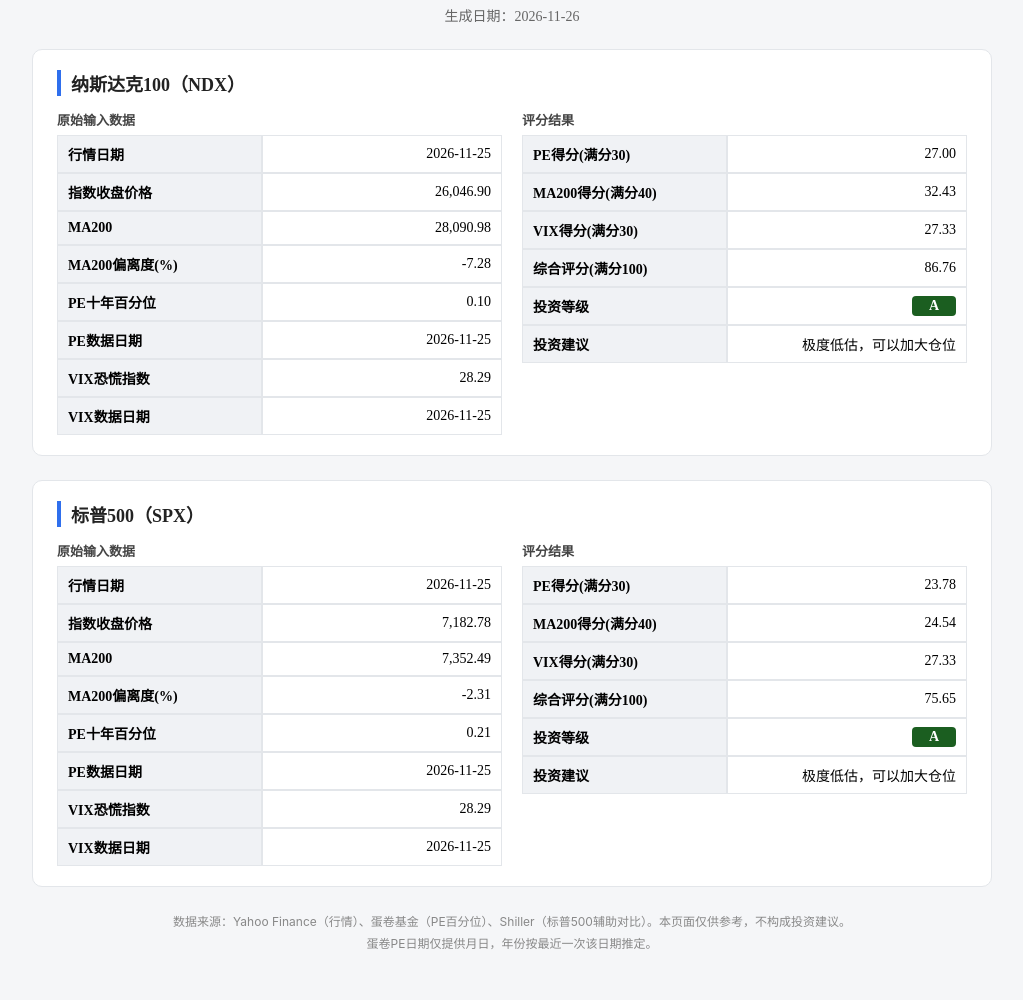
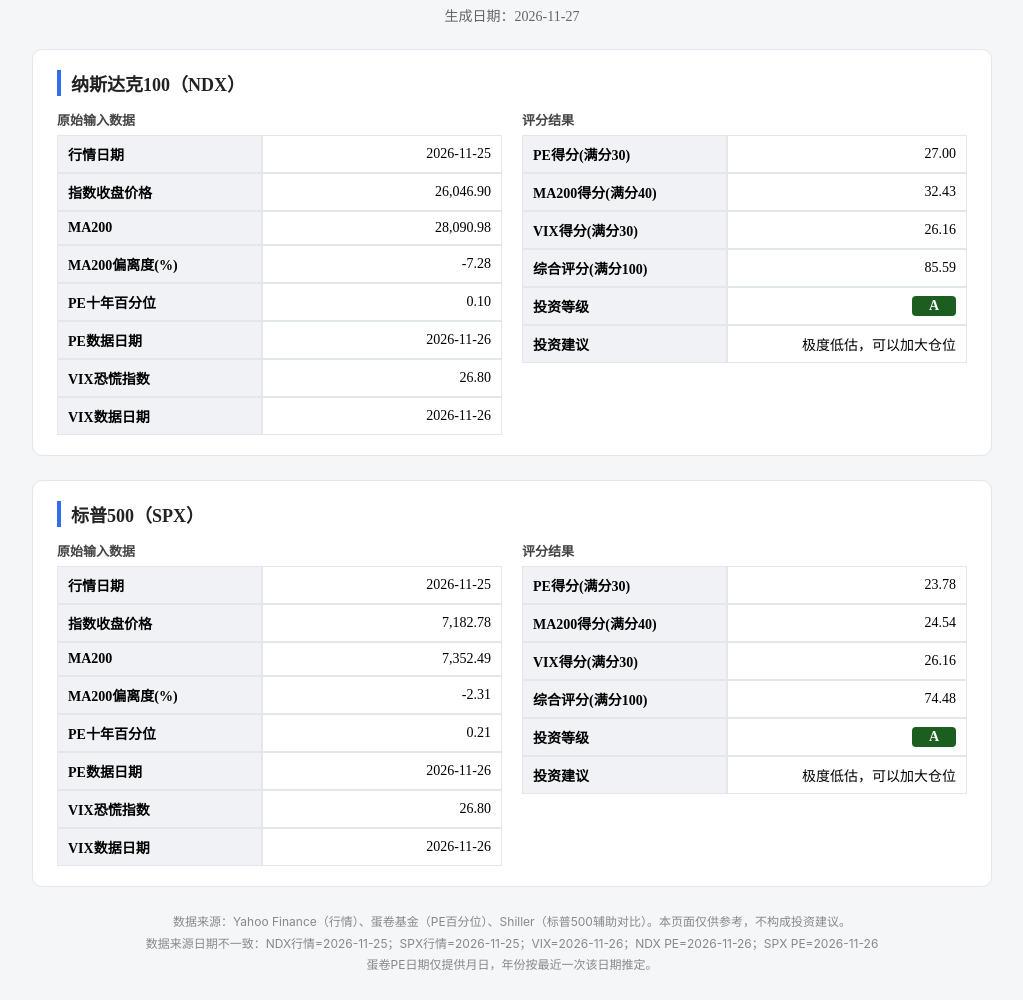
Before and after one commit to lccccc1024/us-index-score, a plain HTML site: page result.html in a window 1280 px wide. Shown: the part 60-1060 px from the top of the page, without its empty margins (128-1151 px from the left). Before the commit the page ends 1038 px from the top, so only its background shows below. Drawn offline with Linux system fonts and the light colour scheme.

Commit message:
daily update 2026-11-27

```diff
--- a/result.html
+++ b/result.html
@@ -11,7 +11,7 @@
   <h1 style="text-align:center;font-size:24px;margin:0 0 6px;color:#222;
 font-family:'PingFang SC','Microsoft YaHei',-apple-system,sans-serif">
 美股指数每日评分｜NDX &amp; SPX</h1>
-  <div style="text-align:center;color:#666;margin:0 0 24px;font-size:14px">生成日期：2026-11-26</div>
+  <div style="text-align:center;color:#666;margin:0 0 24px;font-size:14px">生成日期：2026-11-27</div>
   <table role="presentation" width="100%" cellpadding="0" cellspacing="0"
 style="width:100%;max-width:960px;background:#ffffff;border:1px solid #e3e6ea;
 border-radius:10px;margin:0 auto 24px"><tr><td style="padding:20px 24px">
@@ -28,9 +28,9 @@ padding-bottom:6px">原始输入数据</td></tr>
           <tr><th style='border:1px solid #e3e6ea;padding:8px 10px;font-size:14px;background:#f0f2f5;text-align:left;width:46%'>MA200</th><td style='border:1px solid #e3e6ea;padding:8px 10px;font-size:14px;text-align:right;font-variant-numeric:tabular-nums'>28,090.98</td></tr>
           <tr><th style='border:1px solid #e3e6ea;padding:8px 10px;font-size:14px;background:#f0f2f5;text-align:left;width:46%'>MA200偏离度(%)</th><td style='border:1px solid #e3e6ea;padding:8px 10px;font-size:14px;text-align:right;font-variant-numeric:tabular-nums'>-7.28</td></tr>
           <tr><th style='border:1px solid #e3e6ea;padding:8px 10px;font-size:14px;background:#f0f2f5;text-align:left;width:46%'>PE十年百分位</th><td style='border:1px solid #e3e6ea;padding:8px 10px;font-size:14px;text-align:right;font-variant-numeric:tabular-nums'>0.10</td></tr>
-          <tr><th style='border:1px solid #e3e6ea;padding:8px 10px;font-size:14px;background:#f0f2f5;text-align:left;width:46%'>PE数据日期</th><td style='border:1px solid #e3e6ea;padding:8px 10px;font-size:14px;text-align:right;font-variant-numeric:tabular-nums'>2026-11-25</td></tr>
-          <tr><th style='border:1px solid #e3e6ea;padding:8px 10px;font-size:14px;background:#f0f2f5;text-align:left;width:46%'>VIX恐慌指数</th><td style='border:1px solid #e3e6ea;padding:8px 10px;font-size:14px;text-align:right;font-variant-numeric:tabular-nums'>28.29</td></tr>
-          <tr><th style='border:1px solid #e3e6ea;padding:8px 10px;font-size:14px;background:#f0f2f5;text-align:left;width:46%'>VIX数据日期</th><td style='border:1px solid #e3e6ea;padding:8px 10px;font-size:14px;text-align:right;font-variant-numeric:tabular-nums'>2026-11-25</td></tr>
+          <tr><th style='border:1px solid #e3e6ea;padding:8px 10px;font-size:14px;background:#f0f2f5;text-align:left;width:46%'>PE数据日期</th><td style='border:1px solid #e3e6ea;padding:8px 10px;font-size:14px;text-align:right;font-variant-numeric:tabular-nums'>2026-11-26</td></tr>
+          <tr><th style='border:1px solid #e3e6ea;padding:8px 10px;font-size:14px;background:#f0f2f5;text-align:left;width:46%'>VIX恐慌指数</th><td style='border:1px solid #e3e6ea;padding:8px 10px;font-size:14px;text-align:right;font-variant-numeric:tabular-nums'>26.80</td></tr>
+          <tr><th style='border:1px solid #e3e6ea;padding:8px 10px;font-size:14px;background:#f0f2f5;text-align:left;width:46%'>VIX数据日期</th><td style='border:1px solid #e3e6ea;padding:8px 10px;font-size:14px;text-align:right;font-variant-numeric:tabular-nums'>2026-11-26</td></tr>
         </table>
       </td>
       <td width="50%" valign="top" style="padding-left:10px">
@@ -39,8 +39,8 @@ padding-bottom:6px">原始输入数据</td></tr>
 padding-bottom:6px">评分结果</td></tr>
           <tr><th style='border:1px solid #e3e6ea;padding:8px 10px;font-size:14px;background:#f0f2f5;text-align:left;width:46%'>PE得分(满分30)</th><td style='border:1px solid #e3e6ea;padding:8px 10px;font-size:14px;text-align:right;font-variant-numeric:tabular-nums'>27.00</td></tr>
           <tr><th style='border:1px solid #e3e6ea;padding:8px 10px;font-size:14px;background:#f0f2f5;text-align:left;width:46%'>MA200得分(满分40)</th><td style='border:1px solid #e3e6ea;padding:8px 10px;font-size:14px;text-align:right;font-variant-numeric:tabular-nums'>32.43</td></tr>
-          <tr><th style='border:1px solid #e3e6ea;padding:8px 10px;font-size:14px;background:#f0f2f5;text-align:left;width:46%'>VIX得分(满分30)</th><td style='border:1px solid #e3e6ea;padding:8px 10px;font-size:14px;text-align:right;font-variant-numeric:tabular-nums'>27.33</td></tr>
-          <tr><th style='border:1px solid #e3e6ea;padding:8px 10px;font-size:14px;background:#f0f2f5;text-align:left;width:46%'>综合评分(满分100)</th><td style='border:1px solid #e3e6ea;padding:8px 10px;font-size:14px;text-align:right;font-variant-numeric:tabular-nums'>86.76</td></tr>
+          <tr><th style='border:1px solid #e3e6ea;padding:8px 10px;font-size:14px;background:#f0f2f5;text-align:left;width:46%'>VIX得分(满分30)</th><td style='border:1px solid #e3e6ea;padding:8px 10px;font-size:14px;text-align:right;font-variant-numeric:tabular-nums'>26.16</td></tr>
+          <tr><th style='border:1px solid #e3e6ea;padding:8px 10px;font-size:14px;background:#f0f2f5;text-align:left;width:46%'>综合评分(满分100)</th><td style='border:1px solid #e3e6ea;padding:8px 10px;font-size:14px;text-align:right;font-variant-numeric:tabular-nums'>85.59</td></tr>
           <tr><th style='border:1px solid #e3e6ea;padding:8px 10px;font-size:14px;background:#f0f2f5;text-align:left;width:46%'>投资等级</th><td style='border:1px solid #e3e6ea;padding:8px 10px;font-size:14px;text-align:right;font-variant-numeric:tabular-nums'><span style='display:inline-block;min-width:28px;text-align:center;font-weight:700;border-radius:4px;padding:2px 8px;background:#1b5e20;color:#ffffff'>A</span></td></tr>
           <tr><th style='border:1px solid #e3e6ea;padding:8px 10px;font-size:14px;background:#f0f2f5;text-align:left;width:46%'>投资建议</th><td style='border:1px solid #e3e6ea;padding:8px 10px;font-size:14px;text-align:right;font-variant-numeric:tabular-nums'><span style='text-align:left'>极度低估，可以加大仓位</span></td></tr>
         </table>
@@ -64,9 +64,9 @@ padding-bottom:6px">原始输入数据</td></tr>
           <tr><th style='border:1px solid #e3e6ea;padding:8px 10px;font-size:14px;background:#f0f2f5;text-align:left;width:46%'>MA200</th><td style='border:1px solid #e3e6ea;padding:8px 10px;font-size:14px;text-align:right;font-variant-numeric:tabular-nums'>7,352.49</td></tr>
           <tr><th style='border:1px solid #e3e6ea;padding:8px 10px;font-size:14px;background:#f0f2f5;text-align:left;width:46%'>MA200偏离度(%)</th><td style='border:1px solid #e3e6ea;padding:8px 10px;font-size:14px;text-align:right;font-variant-numeric:tabular-nums'>-2.31</td></tr>
           <tr><th style='border:1px solid #e3e6ea;padding:8px 10px;font-size:14px;background:#f0f2f5;text-align:left;width:46%'>PE十年百分位</th><td style='border:1px solid #e3e6ea;padding:8px 10px;font-size:14px;text-align:right;font-variant-numeric:tabular-nums'>0.21</td></tr>
-          <tr><th style='border:1px solid #e3e6ea;padding:8px 10px;font-size:14px;background:#f0f2f5;text-align:left;width:46%'>PE数据日期</th><td style='border:1px solid #e3e6ea;padding:8px 10px;font-size:14px;text-align:right;font-variant-numeric:tabular-nums'>2026-11-25</td></tr>
-          <tr><th style='border:1px solid #e3e6ea;padding:8px 10px;font-size:14px;background:#f0f2f5;text-align:left;width:46%'>VIX恐慌指数</th><td style='border:1px solid #e3e6ea;padding:8px 10px;font-size:14px;text-align:right;font-variant-numeric:tabular-nums'>28.29</td></tr>
-          <tr><th style='border:1px solid #e3e6ea;padding:8px 10px;font-size:14px;background:#f0f2f5;text-align:left;width:46%'>VIX数据日期</th><td style='border:1px solid #e3e6ea;padding:8px 10px;font-size:14px;text-align:right;font-variant-numeric:tabular-nums'>2026-11-25</td></tr>
+          <tr><th style='border:1px solid #e3e6ea;padding:8px 10px;font-size:14px;background:#f0f2f5;text-align:left;width:46%'>PE数据日期</th><td style='border:1px solid #e3e6ea;padding:8px 10px;font-size:14px;text-align:right;font-variant-numeric:tabular-nums'>2026-11-26</td></tr>
+          <tr><th style='border:1px solid #e3e6ea;padding:8px 10px;font-size:14px;background:#f0f2f5;text-align:left;width:46%'>VIX恐慌指数</th><td style='border:1px solid #e3e6ea;padding:8px 10px;font-size:14px;text-align:right;font-variant-numeric:tabular-nums'>26.80</td></tr>
+          <tr><th style='border:1px solid #e3e6ea;padding:8px 10px;font-size:14px;background:#f0f2f5;text-align:left;width:46%'>VIX数据日期</th><td style='border:1px solid #e3e6ea;padding:8px 10px;font-size:14px;text-align:right;font-variant-numeric:tabular-nums'>2026-11-26</td></tr>
         </table>
       </td>
       <td width="50%" valign="top" style="padding-left:10px">
@@ -75,8 +75,8 @@ padding-bottom:6px">原始输入数据</td></tr>
 padding-bottom:6px">评分结果</td></tr>
           <tr><th style='border:1px solid #e3e6ea;padding:8px 10px;font-size:14px;background:#f0f2f5;text-align:left;width:46%'>PE得分(满分30)</th><td style='border:1px solid #e3e6ea;padding:8px 10px;font-size:14px;text-align:right;font-variant-numeric:tabular-nums'>23.78</td></tr>
           <tr><th style='border:1px solid #e3e6ea;padding:8px 10px;font-size:14px;background:#f0f2f5;text-align:left;width:46%'>MA200得分(满分40)</th><td style='border:1px solid #e3e6ea;padding:8px 10px;font-size:14px;text-align:right;font-variant-numeric:tabular-nums'>24.54</td></tr>
-          <tr><th style='border:1px solid #e3e6ea;padding:8px 10px;font-size:14px;background:#f0f2f5;text-align:left;width:46%'>VIX得分(满分30)</th><td style='border:1px solid #e3e6ea;padding:8px 10px;font-size:14px;text-align:right;font-variant-numeric:tabular-nums'>27.33</td></tr>
-          <tr><th style='border:1px solid #e3e6ea;padding:8px 10px;font-size:14px;background:#f0f2f5;text-align:left;width:46%'>综合评分(满分100)</th><td style='border:1px solid #e3e6ea;padding:8px 10px;font-size:14px;text-align:right;font-variant-numeric:tabular-nums'>75.65</td></tr>
+          <tr><th style='border:1px solid #e3e6ea;padding:8px 10px;font-size:14px;background:#f0f2f5;text-align:left;width:46%'>VIX得分(满分30)</th><td style='border:1px solid #e3e6ea;padding:8px 10px;font-size:14px;text-align:right;font-variant-numeric:tabular-nums'>26.16</td></tr>
+          <tr><th style='border:1px solid #e3e6ea;padding:8px 10px;font-size:14px;background:#f0f2f5;text-align:left;width:46%'>综合评分(满分100)</th><td style='border:1px solid #e3e6ea;padding:8px 10px;font-size:14px;text-align:right;font-variant-numeric:tabular-nums'>74.48</td></tr>
           <tr><th style='border:1px solid #e3e6ea;padding:8px 10px;font-size:14px;background:#f0f2f5;text-align:left;width:46%'>投资等级</th><td style='border:1px solid #e3e6ea;padding:8px 10px;font-size:14px;text-align:right;font-variant-numeric:tabular-nums'><span style='display:inline-block;min-width:28px;text-align:center;font-weight:700;border-radius:4px;padding:2px 8px;background:#1b5e20;color:#ffffff'>A</span></td></tr>
           <tr><th style='border:1px solid #e3e6ea;padding:8px 10px;font-size:14px;background:#f0f2f5;text-align:left;width:46%'>投资建议</th><td style='border:1px solid #e3e6ea;padding:8px 10px;font-size:14px;text-align:right;font-variant-numeric:tabular-nums'><span style='text-align:left'>极度低估，可以加大仓位</span></td></tr>
         </table>
@@ -85,7 +85,7 @@ padding-bottom:6px">评分结果</td></tr>
   </table>
 </td></tr></table>
   <div style="color:#888;font-size:12px;text-align:center;margin-top:20px;line-height:1.8;
-font-family:'PingFang SC','Microsoft YaHei',-apple-system,sans-serif">数据来源：Yahoo Finance（行情）、蛋卷基金（PE百分位）、Shiller（标普500辅助对比）。本页面仅供参考，不构成投资建议。<br>蛋卷PE日期仅提供月日，年份按最近一次该日期推定。</div>
+font-family:'PingFang SC','Microsoft YaHei',-apple-system,sans-serif">数据来源：Yahoo Finance（行情）、蛋卷基金（PE百分位）、Shiller（标普500辅助对比）。本页面仅供参考，不构成投资建议。<br>数据来源日期不一致：NDX行情=2026-11-25；SPX行情=2026-11-25；VIX=2026-11-26；NDX PE=2026-11-26；SPX PE=2026-11-26<br>蛋卷PE日期仅提供月日，年份按最近一次该日期推定。</div>
 </td></tr>
 </table>
 </body>
```
Also changed, not shown: result.json (+12 -11 lines).
